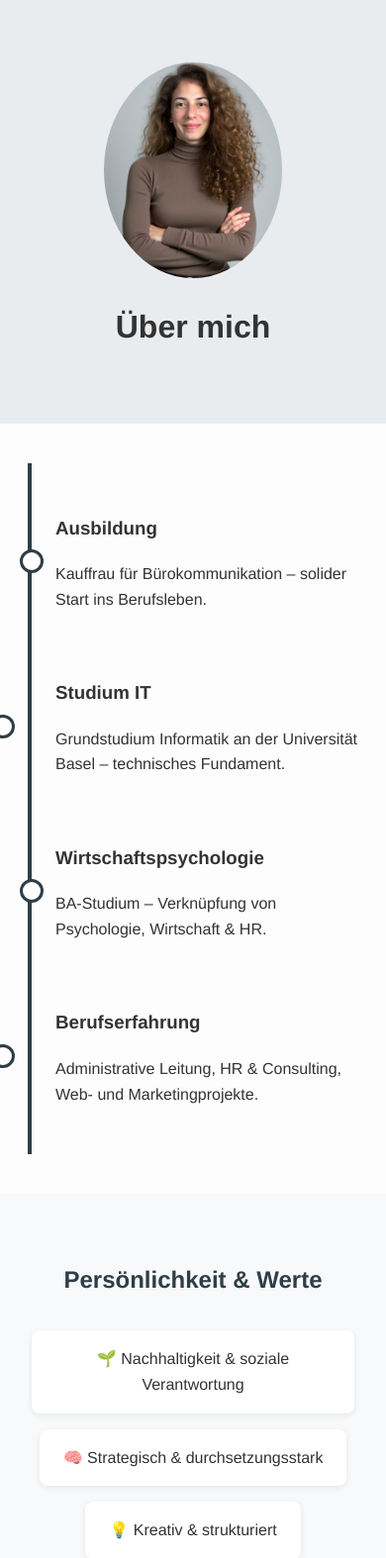
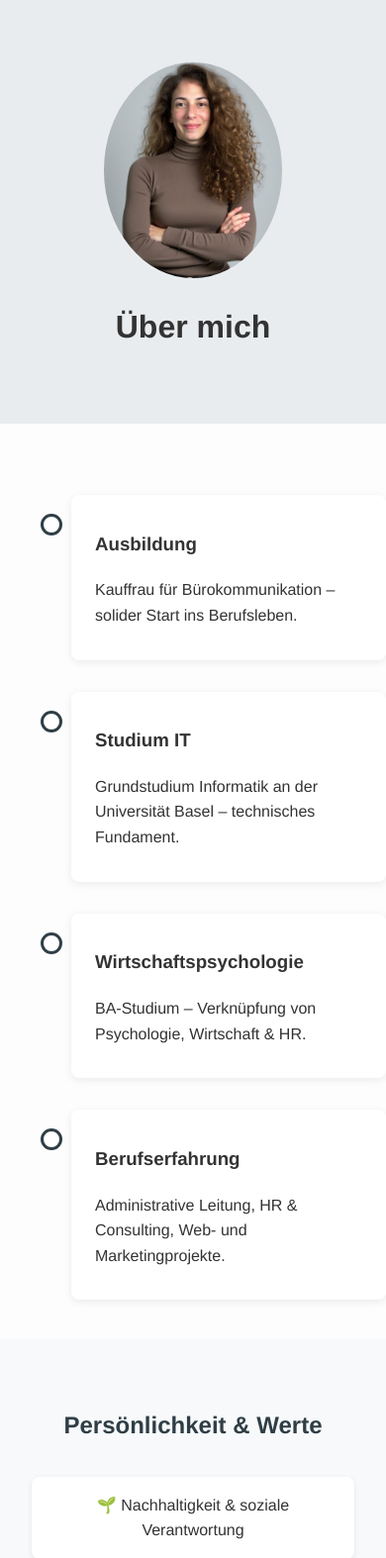
Before and after one commit to chriskies/chriskies.github.io, a PHP site: page /about.html in a window 390 px wide. Shown: the part 59-1633 px from the top of the page at 99% size. Run offline with PHP 8.4, Linux system fonts and the light colour scheme.

Commit message:
Update style.css
Timeline in Spalten um Textversatz zu gestalten

```diff
--- a/style.css
+++ b/style.css
@@ -66,72 +66,76 @@ header p {
   text-align: center;
 }
 
-/* === TIMELINE (fix: zentrierte Punkte + saubere Ausrichtung) === */
+/* Timeline in Spalten, Text versetzt links und rechts */
 .timeline {
-  position: relative;
+  display: grid;
+  grid-template-columns: 1fr 40px 1fr; /* links | Linie | rechts */
+  gap: 2rem;
   max-width: 900px;
   margin: 2.5rem auto;
-  padding: 1rem 0;
+  position: relative;
 }
+
 .timeline::before {
   content: "";
-  position: absolute;
-  left: 50%;
-  top: 0;
-  bottom: 0;
+  grid-column: 2;
+  grid-row: 1 / -1;
   width: 4px;
   background: #2f3e46;
-  transform: translateX(-50%);
+  margin: 0 auto;
 }
 
 .timeline-item {
   position: relative;
-  width: 50%;
-  padding: 1rem 2rem;
-  box-sizing: border-box;
-  min-height: 60px; /* etwas Luft für den Punkt */
+  padding: 1rem 1.5rem;
+  background: #fff;
+  border-radius: 8px;
+  box-shadow: 0 2px 8px rgba(0,0,0,0.08);
+}
+
+.timeline-item::before {
+  content: "";
+  position: absolute;
+  top: 1.2rem;
+  width: 16px;
+  height: 16px;
+  background: #fff;
+  border: 3px solid #2f3e46;
+  border-radius: 50%;
+  z-index: 1;
 }
 
 .timeline-item.left {
-  float: left;
-  text-align: right;      /* links stehende Box: rechtsbündig */
-  padding-right: 3rem;    /* Abstand zur Mittellinie */
+  grid-column: 1;
+  text-align: right;
 }
-.timeline-item.right {
-  float: right;
-  text-align: left;       /* rechts stehende Box: linksbündig */
-  padding-left: 3rem;     /* Abstand zur Mittellinie */
+.timeline-item.left::before {
+  right: -31px; /* punkt sitzt an der Linie */
 }
 
-/* Punkte immer mittig auf der Linie */
-.timeline-item::before {
-  content: "";
-  position: absolute;
-  top: 50%;
-  transform: translateY(-50%);
-  width: 18px; height: 18px;
-  border-radius: 50%;
-  background: #fff;
-  border: 3px solid #2f3e46;
-  z-index: 2;
+.timeline-item.right {
+  grid-column: 3;
+  text-align: left;
 }
-.timeline-item.left::before  { right: -9px; } /* punkt sitzt an der Linie */
-.timeline-item.right::before { left:  -9px; }
+.timeline-item.right::before {
+  left: -31px;
+}
 
-.timeline::after { content: ""; display: block; clear: both; }
-
-/* Responsiv: einspaltig, Linie links */
+/* Responsive: einspaltig */
 @media (max-width: 700px) {
-  .timeline::before { left: 28px; transform: none; }
-  .timeline-item,
+  .timeline {
+    grid-template-columns: 40px 1fr;
+  }
   .timeline-item.left,
   .timeline-item.right {
-    float: none;
-    width: 100%;
+    grid-column: 2;
     text-align: left;
-    padding: 1rem 1rem 1rem 3.5rem;
   }
-  .timeline-item::before { left: 20px; right: auto; }
+  .timeline-item.left::before,
+  .timeline-item.right::before {
+    left: -31px;
+    right: auto;
+  }
 }
 
 /* Footer */
```
